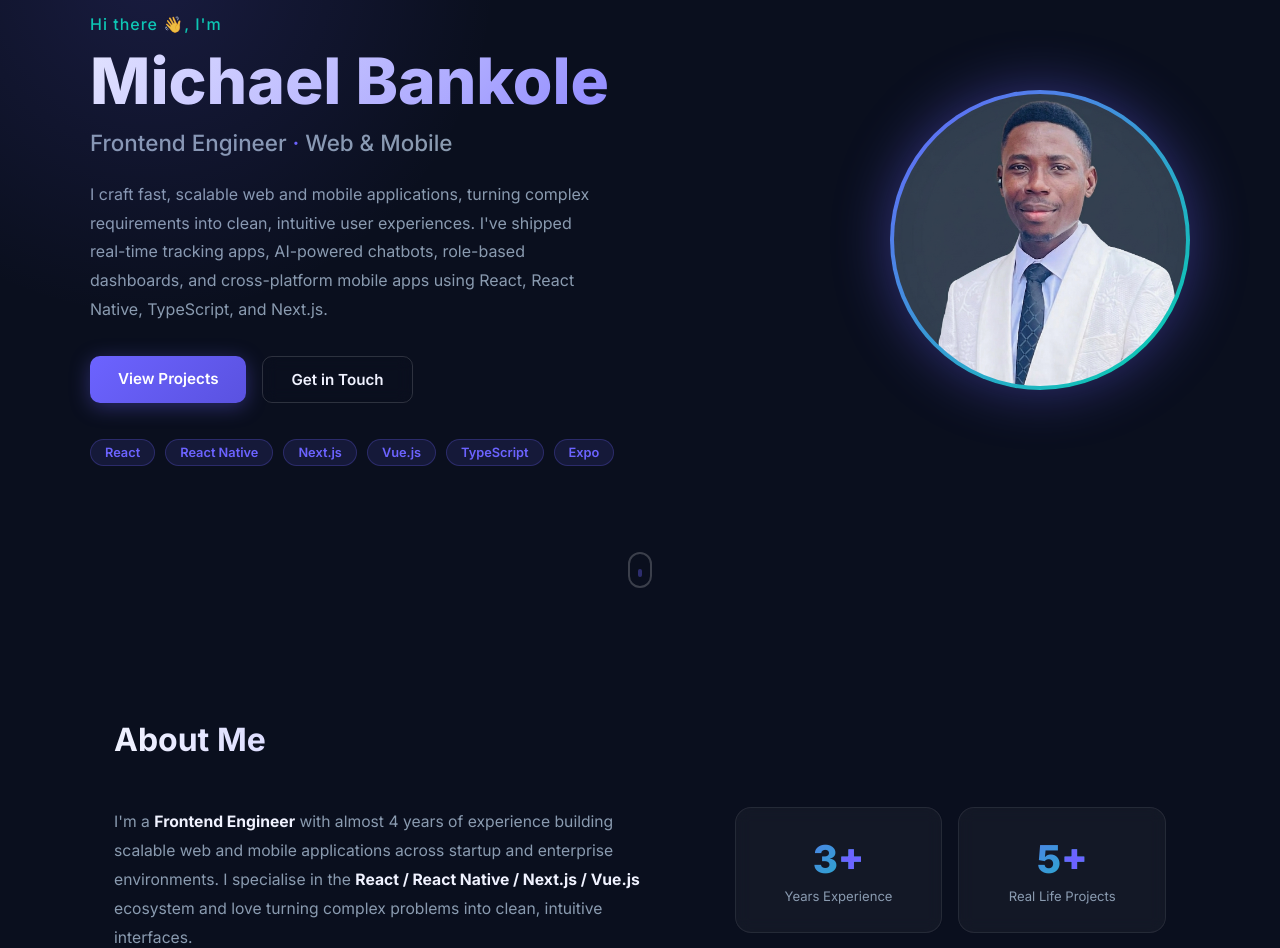
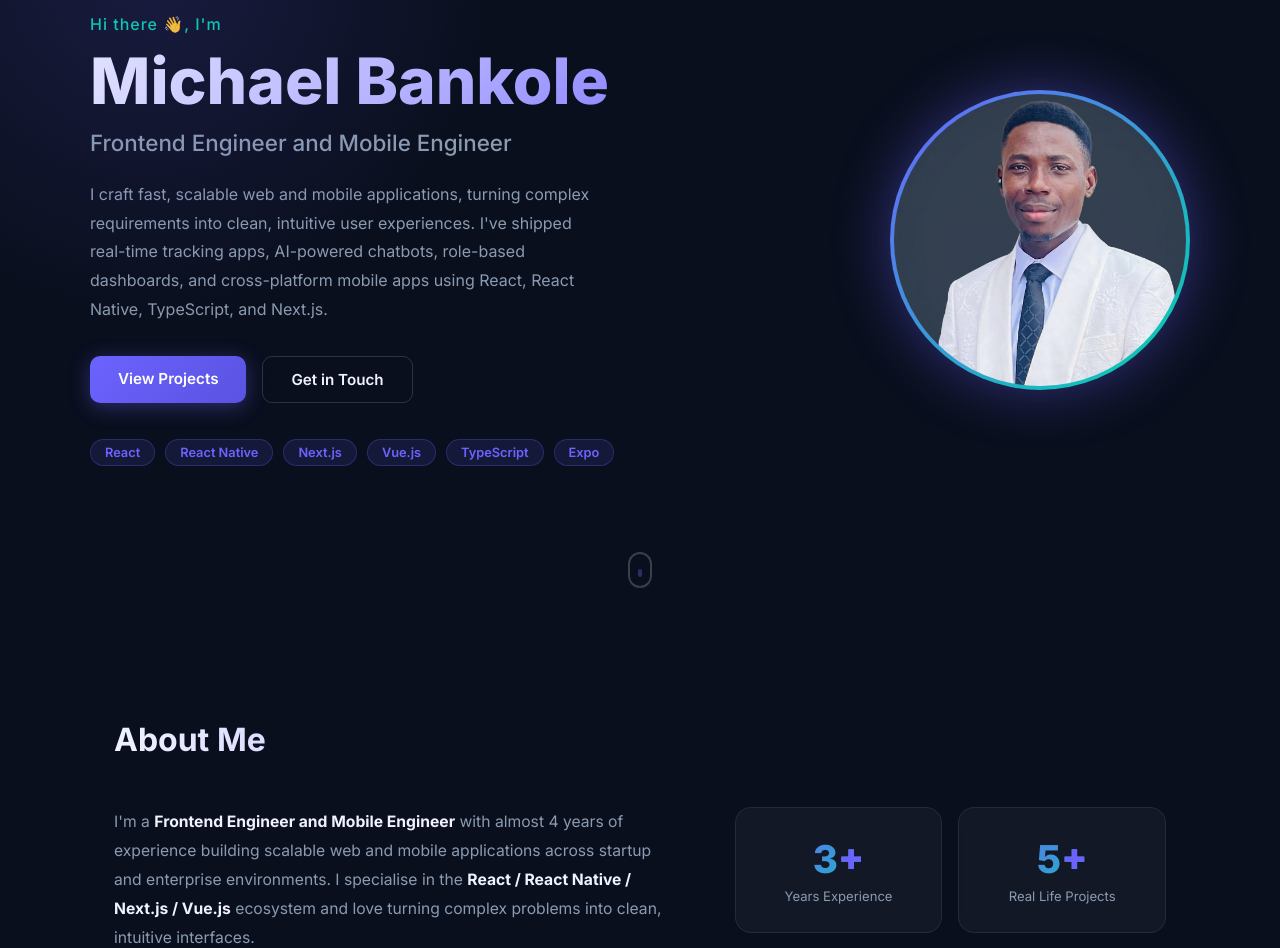
Before and after one commit to bhankymyk/portfolio, a Vue app: page / in a window 1280 px wide. Shown: the part 180-1128 px from the top of the page. Built offline with nearby package versions, Linux system fonts and the light colour scheme.

Commit message:
role updated

```diff
--- a/src/components/Portfolio.vue
+++ b/src/components/Portfolio.vue
@@ -25,7 +25,7 @@
         <div class="hero-text">
           <p class="hero-greeting">Hi there 👋, I'm</p>
           <h1 class="hero-name">Michael Bankole</h1>
-          <h2 class="hero-title">Frontend Engineer <span class="accent">·</span> Web &amp; Mobile</h2>
+          <h2 class="hero-title">Frontend Engineer and Mobile Engineer</h2>
           <p class="hero-bio">I craft fast, scalable web and mobile applications, turning complex requirements into clean, intuitive user experiences. I've shipped real-time tracking apps, AI-powered chatbots, role-based dashboards, and cross-platform mobile apps using React, React Native, TypeScript, and Next.js.</p>
           <div class="hero-cta">
             <a href="#projects" class="btn-primary">View Projects</a>
@@ -52,7 +52,7 @@
         <h2 class="section-title">About Me</h2>
         <div class="about-grid">
           <div class="about-text">
-            <p>I'm a <strong>Frontend Engineer</strong> with almost 4 years of experience building scalable web and mobile applications across startup and enterprise environments. I specialise in the <strong>React / React Native / Next.js / Vue.js</strong> ecosystem and love turning complex problems into clean, intuitive interfaces.</p>
+            <p>I'm a <strong>Frontend Engineer and Mobile Engineer</strong> with almost 4 years of experience building scalable web and mobile applications across startup and enterprise environments. I specialise in the <strong>React / React Native / Next.js / Vue.js</strong> ecosystem and love turning complex problems into clean, intuitive interfaces.</p>
             <p>I've shipped products used by schools, government agencies, and logistics companies — including real-time tracking systems, AI-powered chatbots, ride-hailing apps, and content management platforms.</p>
             <p>I'm fluent in TypeScript, state management (Redux, Zustand, TanStack Query), real-time features (WebSockets, SignalR), and integrating REST APIs at scale.</p>
             <p>Outside code, I enjoy reading, watching football, and exploring finance and economics.</p>
```
